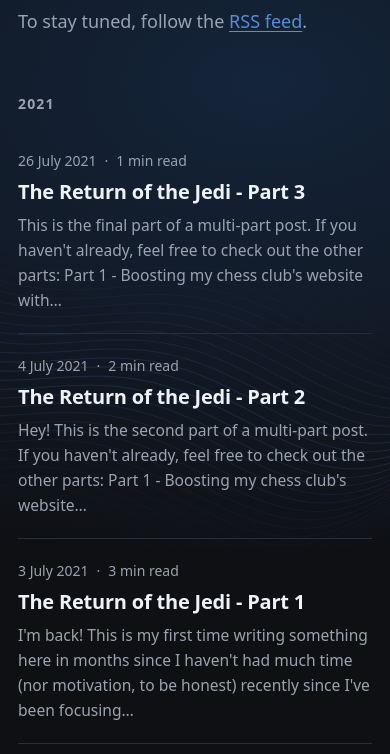
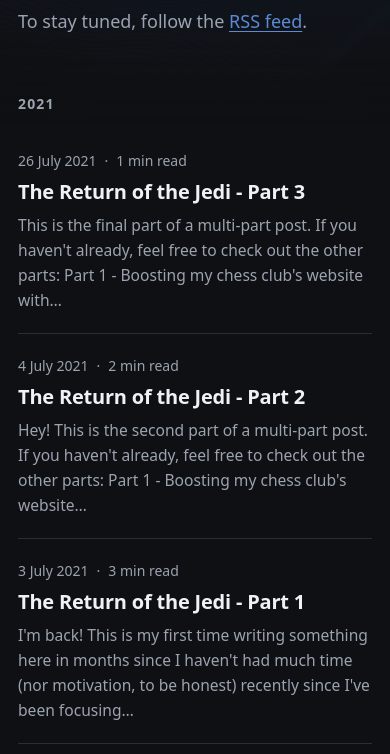
Before and after one commit to xRuiAlves/blog, an Astro site: page / in a window 390 px wide. Shown: the part 297-1051 px from the top of the page. Built offline with nearby package versions, Linux system fonts and the light colour scheme; Astro itself is replaced by a stand-in of ours.

Commit message:
Fade waves behind content on mobile

```diff
--- a/src/styles/global.css
+++ b/src/styles/global.css
@@ -127,3 +127,14 @@ body::before {
         padding: 0 18px;
     }
 }
+
+@media (max-width: 600px) {
+    body::before {
+        position: absolute;
+        bottom: auto;
+        height: 420px;
+        background-position: center top;
+        -webkit-mask-image: linear-gradient(to bottom, #000 30%, transparent);
+        mask-image: linear-gradient(to bottom, #000 30%, transparent);
+    }
+}
```
